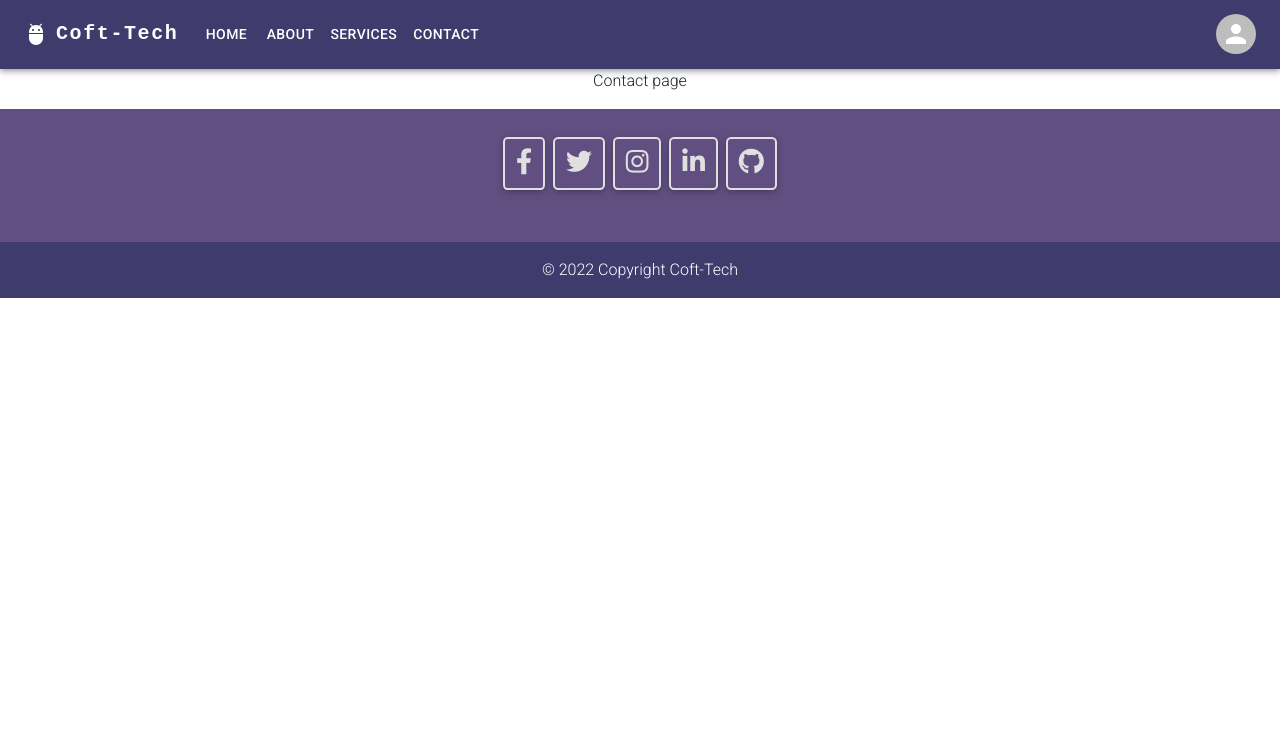
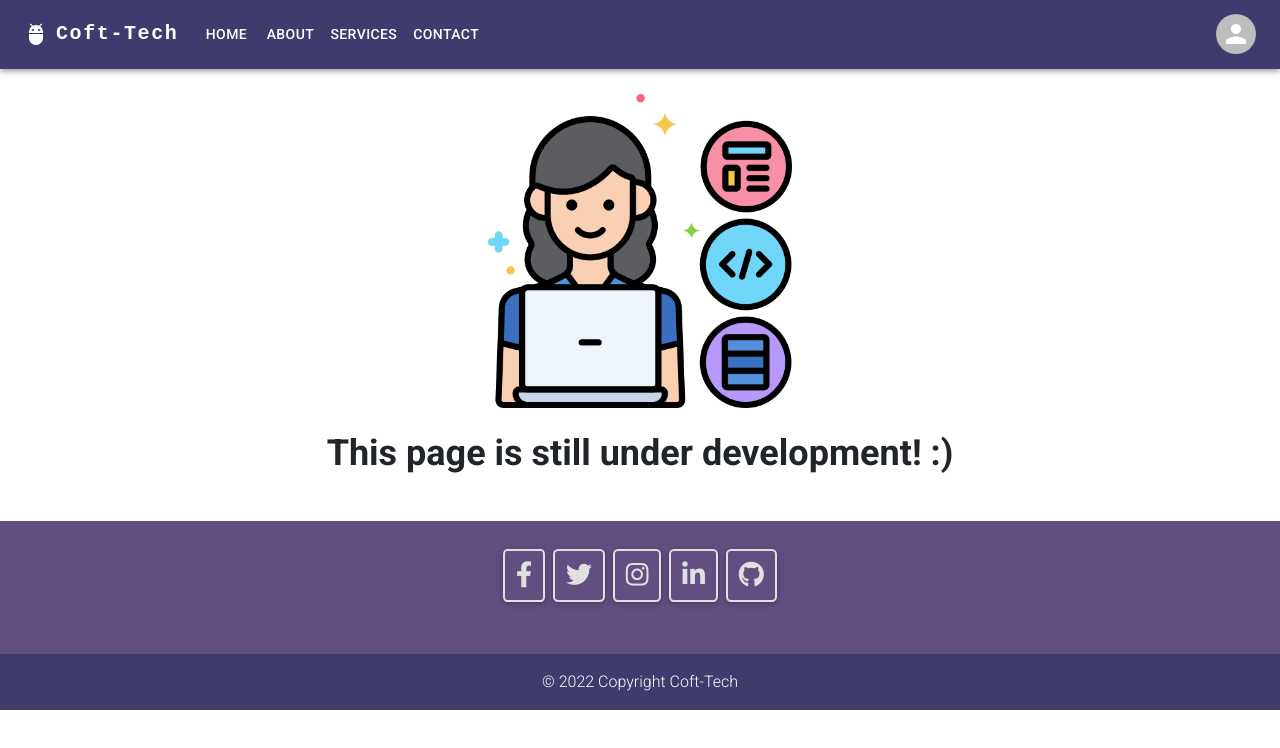
Before and after one commit to fatimahanif/TSEAssignment3-Frontend, a React (Create React App) app: page /contact in a window 1280 px wide. Shown: the top 748 px of the page. Built offline with nearby package versions, Linux system fonts and the light colour scheme.

Commit message:
home and contact

```diff
--- a/src/components/About.js
+++ b/src/components/About.js
@@ -1,8 +1,20 @@
 const About = () => {
+  const happy = `:)`;
   return (
-    <>
-      <p>About page</p>
-    </>
+    <div
+      style={{
+        display: "flex",
+        flexDirection: "column",
+        padding: "2% 15%",
+        alignItems: "center",
+        alignSelf: "center",
+      }}
+    >
+      <img width="35%" src="images/developer.png" alt="under development" />
+      <p style={{ fontSize: 36, fontWeight: "bold", paddingTop: "2%" }}>
+        This page is still under development! {happy}
+      </p>
+    </div>
   );
 };
 
--- a/src/components/Contact.js
+++ b/src/components/Contact.js
@@ -1,8 +1,20 @@
 const Contact = () => {
+  const happy = `:)`;
   return (
-    <>
-      <p>Contact page</p>
-    </>
+    <div
+      style={{
+        display: "flex",
+        flexDirection: "column",
+        padding: "2% 15%",
+        alignItems: "center",
+        alignSelf: "center",
+      }}
+    >
+      <img width="35%" src="images/developer.png" alt="under development" />
+      <p style={{ fontSize: 36, fontWeight: "bold", paddingTop: "2%" }}>
+        This page is still under development! {happy}
+      </p>
+    </div>
   );
 };
 
```
Also changed, not shown: public/images/developer.png (added).
